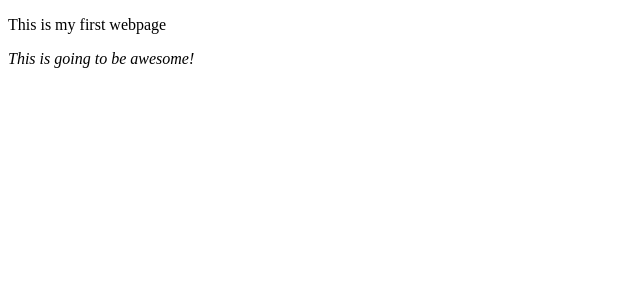
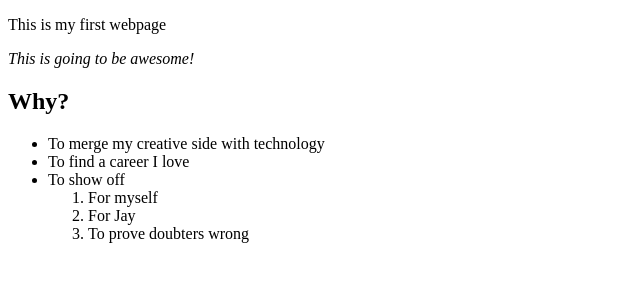
Before and after one commit to Vimira/html-test, a plain HTML site: page index.html in a window 1280 px wide. Shown: the whole page, without its empty margins (0-640 px from the left). Drawn offline with Linux system fonts and the light colour scheme.

Commit message:
more changes

```diff
--- a/index.html
+++ b/index.html
@@ -6,5 +6,16 @@
     <body>
         <p>This is my first webpage</p>
         <p><em>This is going to be awesome!</em></p>
+        <h2>Why?</h2>
+        <ul>
+            <li>To merge my creative side with technology</li>
+            <li>To find a career I love</li>
+            <li>To show off</li>
+                <ol>
+                    <li>For myself</li>
+                    <li>For Jay</li>
+                    <li>To prove doubters wrong</li>
+                </ol>
+        </ul>
     </body>
 </html>
```
